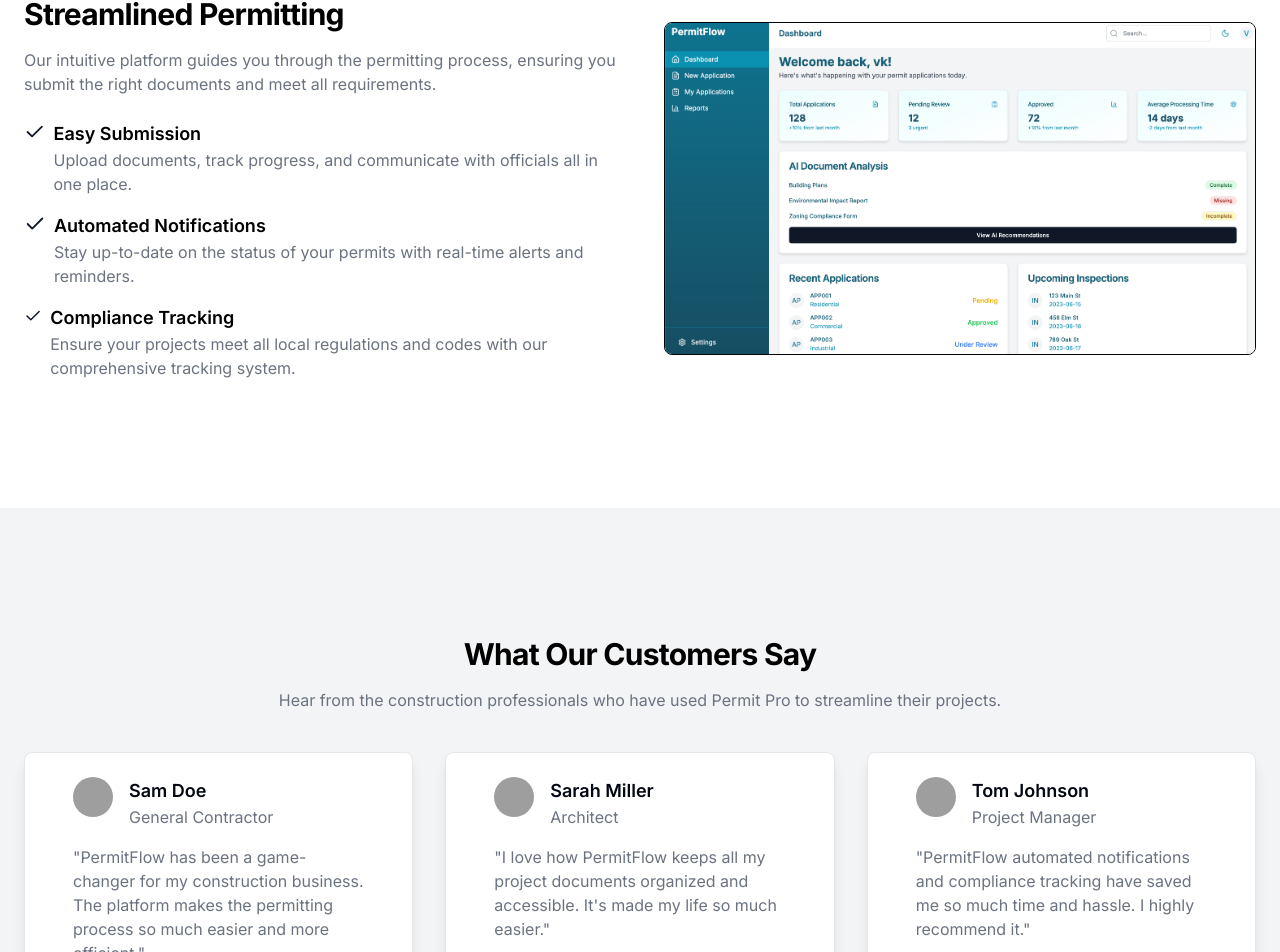
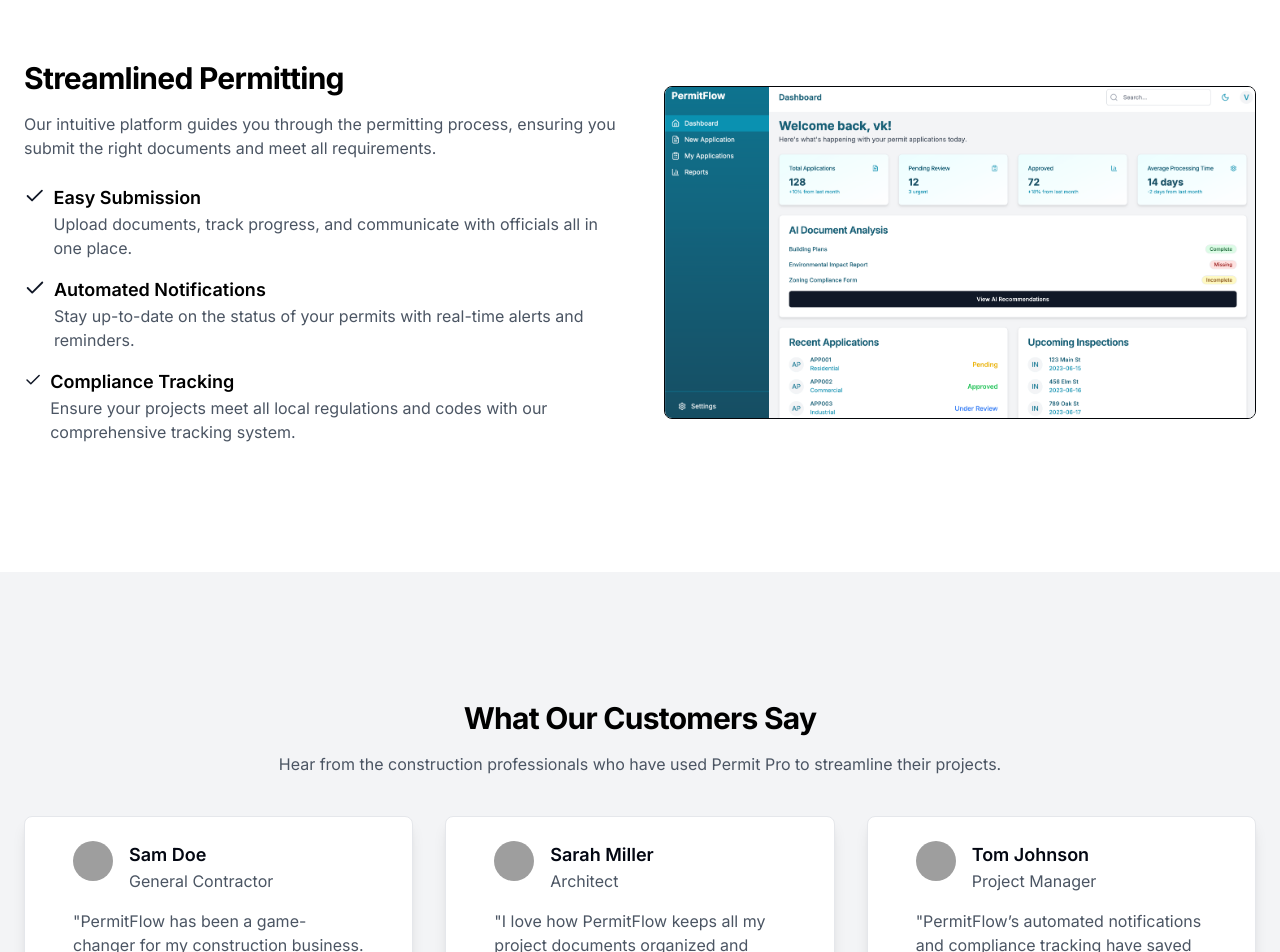
Before and after one commit to shoaibmohammed7/permitflow, a Next.js app: page / in a window 1280 px wide. Shown: the part 932-1884 px from the top of the page. Built offline with nearby package versions, Linux system fonts and the light colour scheme; grey boxes are pictures that could not be loaded.

Commit message:
alignment fix

```diff
--- a/components/landingpage.tsx
+++ b/components/landingpage.tsx
@@ -1,20 +1,22 @@
-
-import Link from "next/link"
-import { Card, CardContent } from "@/components/ui/card"
-import { Avatar, AvatarImage, AvatarFallback } from "@/components/ui/avatar"
-import { useRouter } from "next/navigation"
+import Link from "next/link";
+import { Card, CardContent } from "@/components/ui/card";
+import { Avatar, AvatarImage, AvatarFallback } from "@/components/ui/avatar";
+import { useRouter } from "next/navigation";
 
 export function Landingpage() {
-
   return (
-<div className="flex flex-col min-h-[100dvh]">
+    <div className="flex flex-col min-h-[100vh]">
       <header className="fixed top-0 left-0 right-0 bg-gradient-to-r from-[#1e3a8a] to-[#0f172a] px-4 lg:px-6 h-14 flex items-center justify-between z-50">
         <Link href="/" className="flex items-center" prefetch={false}>
-    <img src="https://cdn.prod.website-files.com/6388a088c0a35a9c812b566a/638ee66743bb2e5e27941a6e_logo-blue.svg" alt="Logo" />
+          <img
+            src="https://cdn.prod.website-files.com/6388a088c0a35a9c812b566a/638ee66743bb2e5e27941a6e_logo-blue.svg"
+            alt="Logo"
+            className="h-8"
+          />
         </Link>
 
         {/* Navigation Links */}
-  <nav className="flex-auto space-x-6 pl-14 pt-2">
+        <nav className="hidden md:flex space-x-6">
           <Link href="/" className="text-white text-lg font-medium hover:text-gray-300 transition-colors">
             Product
           </Link>
@@ -26,18 +28,23 @@
           </Link>
         </nav>
 
+        {/* Mobile Menu Button */}
+        <div className="md:hidden">
+          <button className="text-white text-lg font-medium">Menu</button>
+        </div>
+
         {/* Sign In and Sign Up Buttons */}
-  <div className="flex items-center gap-4">
+        <div className="hidden md:flex items-center gap-4">
           <Link
             href="/signin"
-      className="inline-flex h-9 items-center justify-center rounded-md bg-transparent border border-white text-white px-4 text-sm font-medium transition-all hover:bg-white hover:text-black shadow-sm focus-visible:outline-none focus-visible:ring-1 focus-visible:ring-white disabled:pointer-events-none disabled:opacity-50"
+            className="inline-flex h-9 items-center justify-center rounded-md bg-transparent border border-white text-white px-4 text-sm font-medium transition-all hover:bg-white hover:text-black"
             prefetch={false}
           >
             Sign In
           </Link>
           <Link
             href="/signup"
-      className="inline-flex h-9 items-center justify-center rounded-md bg-transparent border border-white text-white px-4 text-sm font-medium transition-all hover:bg-white hover:text-black shadow-sm focus-visible:outline-none focus-visible:ring-1 focus-visible:ring-white disabled:pointer-events-none disabled:opacity-50"
+            className="inline-flex h-9 items-center justify-center rounded-md bg-transparent border border-white text-white px-4 text-sm font-medium transition-all hover:bg-white hover:text-black"
             prefetch={false}
           >
             Sign Up
@@ -45,8 +52,8 @@
         </div>
       </header>
 
-
-<main className=""> {/* Adjusted padding-top to avoid overlap */}
+      <main className="pt-16"> {/* Adjusted padding-top to avoid overlap */}
+        {/* Hero Section */}
         <section className="w-full min-h-screen flex flex-col justify-center py-12 md:py-24 lg:py-32 xl:py-48 bg-gradient-to-r from-[#1e3a8a] to-[#0f172a]">
           <div className="container mx-auto px-4 md:px-6 text-center">
             <h1 className="text-4xl font-bold tracking-tight text-white sm:text-5xl md:text-6xl">
@@ -58,7 +65,7 @@
             <div className="mt-10">
               <Link
                 href="https://www.permitflow.com/contact-us"
-          className="inline-flex h-10 items-center justify-center rounded-full bg-black px-6 text-lg font-bold text-white hover:scale-105 hover:shadow-lg transition-transform duration-200 ease-in-out focus-visible:outline-none focus-visible:ring-1 focus-visible:ring-white"
+                className="inline-flex h-10 items-center justify-center rounded-full bg-black px-6 text-lg font-bold text-white hover:scale-105 hover:shadow-lg transition-transform duration-200 ease-in-out"
                 prefetch={false}
               >
                 Talk to an Expert
@@ -66,12 +73,14 @@
             </div>
           </div>
         </section>
-        <section className="w-full py-12 md:py-24 lg:py-32 ">
-          <div className="container  px-4 md:px-6 bg-red">
-            <div className="grid gap-6 lg:grid-cols-2 lg:gap-12 bg-red">
+
+        {/* Features Section */}
+        <section className="w-full py-12 md:py-24 lg:py-32">
+          <div className="container mx-auto px-4 md:px-6">
+            <div className="grid gap-6 lg:grid-cols-2 lg:gap-12">
               <div>
-                <h2 className="text-3xl  font-bold tracking-tight">Streamlined Permitting</h2>
-                <p className="mt-4 text-muted-foreground bg-red">
+                <h2 className="text-3xl font-bold tracking-tight">Streamlined Permitting</h2>
+                <p className="mt-4 text-gray-600">
                   Our intuitive platform guides you through the permitting process, ensuring you submit the right
                   documents and meet all requirements.
                 </p>
@@ -80,7 +89,7 @@
                     <CheckIcon className="mr-2 h-6 w-6 text-primary" />
                     <div>
                       <h3 className="text-lg font-semibold">Easy Submission</h3>
-                      <p className="text-muted-foreground">
+                      <p className="text-gray-600">
                         Upload documents, track progress, and communicate with officials all in one place.
                       </p>
                     </div>
@@ -89,7 +98,7 @@
                     <CheckIcon className="mr-2 h-6 w-6 text-primary" />
                     <div>
                       <h3 className="text-lg font-semibold">Automated Notifications</h3>
-                      <p className="text-muted-foreground">
+                      <p className="text-gray-600">
                         Stay up-to-date on the status of your permits with real-time alerts and reminders.
                       </p>
                     </div>
@@ -98,7 +107,7 @@
                     <CheckIcon className="mr-2 h-6 w-6 text-primary" />
                     <div>
                       <h3 className="text-lg font-semibold">Compliance Tracking</h3>
-                      <p className="text-muted-foreground">
+                      <p className="text-gray-600">
                         Ensure your projects meet all local regulations and codes with our comprehensive tracking
                         system.
                       </p>
@@ -106,29 +115,27 @@
                   </li>
                 </ul>
               </div>
-              <div className="flex items-center justify-center   ">
+              <div className="flex items-center justify-center">
                 <img
                   src="/images/dbord.jpg"
-
-
                   alt="Streamlined Permitting"
-                  className=" rounded-lg border-solid border border-black object-cover"
+                  className="rounded-lg border-solid border border-black object-cover"
                   style={{ aspectRatio: "16/9", objectFit: "cover", width: "100%", height: "auto" }}
                 />
               </div>
             </div>
           </div>
         </section>
-        <section className="w-full py-12 md:py-24 lg:py-32 bg-muted">
+
+        {/* Testimonials Section */}
+        <section className="w-full py-12 md:py-24 lg:py-32 bg-gray-100">
           <div className="container px-4 md:px-6 text-center mx-auto">
             <h2 className="text-3xl font-bold tracking-tight">What Our Customers Say</h2>
-    <p className="mt-4 text-muted-foreground">
+            <p className="mt-4 text-gray-600">
               Hear from the construction professionals who have used Permit Pro to streamline their projects.
             </p>
 
-    {/* Adjusted grid and spacing */}
             <div className="mt-10 grid gap-8 sm:grid-cols-1 md:grid-cols-2 lg:grid-cols-3">
-
               <Card className="text-left bg-white shadow-lg rounded-lg p-6">
                 <CardContent className="space-y-4">
                   <div className="flex items-start">
@@ -138,10 +145,10 @@
                     </Avatar>
                     <div className="ml-4">
                       <h3 className="text-lg font-semibold">Sam Doe</h3>
-              <p className="text-muted-foreground">General Contractor</p>
+                      <p className="text-gray-600">General Contractor</p>
                     </div>
                   </div>
-          <p className="mt-4 text-muted-foreground">
+                  <p className="mt-4 text-gray-600">
                     &quot;PermitFlow has been a game-changer for my construction business. The platform makes the permitting process so much easier and more efficient.&quot;
                   </p>
                 </CardContent>
@@ -156,10 +163,10 @@
                     </Avatar>
                     <div className="ml-4">
                       <h3 className="text-lg font-semibold">Sarah Miller</h3>
-              <p className="text-muted-foreground">Architect</p>
+                      <p className="text-gray-600">Architect</p>
                     </div>
                   </div>
-          <p className="mt-4 text-muted-foreground">
+                  <p className="mt-4 text-gray-600">
                     &quot;I love how PermitFlow keeps all my project documents organized and accessible. It&apos;s made my life so much easier.&quot;
                   </p>
                 </CardContent>
@@ -174,20 +181,19 @@
                     </Avatar>
                     <div className="ml-4">
                       <h3 className="text-lg font-semibold">Tom Johnson</h3>
-              <p className="text-muted-foreground">Project Manager</p>
+                      <p className="text-gray-600">Project Manager</p>
                     </div>
                   </div>
-          <p className="mt-4 text-muted-foreground">
-          &quot;PermitFlow automated notifications and compliance tracking have saved me so much time and hassle. I highly recommend it.&quot;
+                  <p className="mt-4 text-gray-600">
+                    &quot;PermitFlow’s automated notifications and compliance tracking have saved me so much time and hassle. I highly recommend it.&quot;
                   </p>
                 </CardContent>
               </Card>
-
             </div>
           </div>
         </section>
+      </main>
 
-      </main>
       <footer className="bg-indigo-950 text-white py-6 md:py-12 w-full">
         <div className="container max-w-7xl mx-auto grid grid-cols-2 sm:grid-cols-3 md:grid-cols-5 gap-8 text-sm font-thin text-center md:text-left">
           <div className="grid gap-1">
@@ -224,15 +230,11 @@
           </div>
         </div>
       </footer>
-
     </div>
-  )
+  );
 }
 
-
-
-
-function CheckIcon(props:any) {
+function CheckIcon(props: any) {
   return (
     <svg
       {...props}
@@ -248,5 +250,5 @@
     >
       <path d="M20 6 9 17l-5-5" />
     </svg>
-  )
+  );
 }
--- a/components/signup.tsx
+++ b/components/signup.tsx
@@ -102,7 +102,7 @@
           style={{ marginBottom: 30 }}
         />
       </Link>
-      <div className="mx-auto flex max-w-[900px] flex-col items-center justify-center gap-8 rounded-lg bg-muted p-8 shadow-lg md:flex-row md:gap-16">
+      <div className="mx-auto flex max-w-[900px] flex-col items-center justify-center gap-8 rounded-2xl rounded-lg bg-muted p-8 shadow-lg md:flex-row md:gap-16 mb-12">
         <div className="flex flex-col items-start justify-center space-y-4 md:w-1/2">
           <div className="space-y-2">
             <div className="inline-block bg-black rounded-lg text-white px-3 py-1 text-sm">
```
Lines whose indentation alone changed are shown as unchanged.
